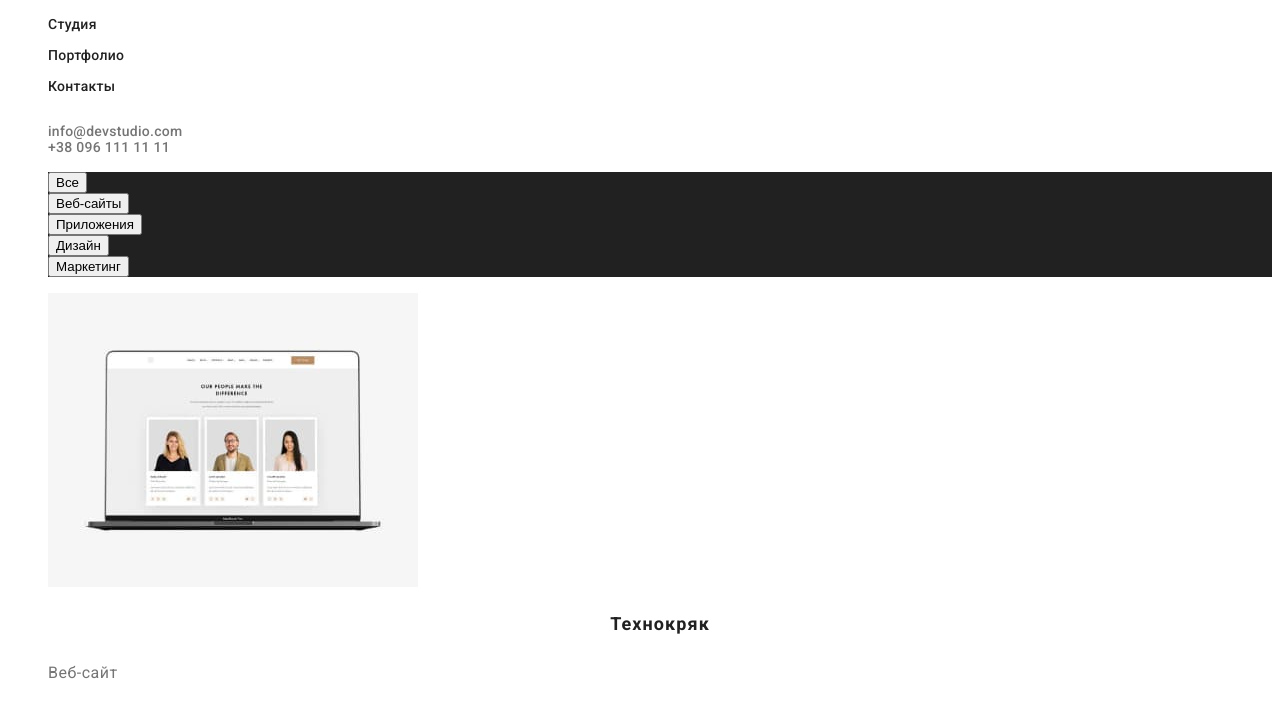
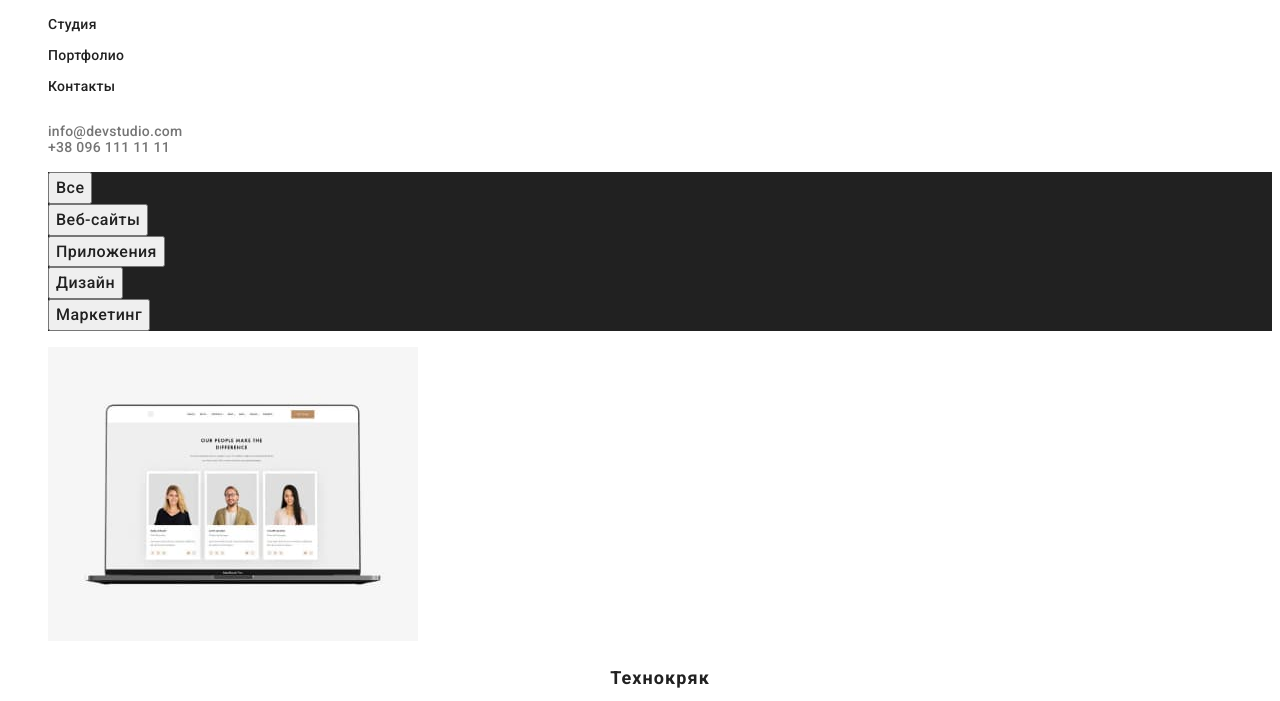
Before and after one commit to Olemish/home-work-2, a plain HTML site: page portfolio.html in a window 1280 px wide. Shown: the part 60-761 px from the top of the page. Drawn offline with Linux system fonts and the light colour scheme.

Commit message:
new amendment  button

```diff
--- a/css/styles.css
+++ b/css/styles.css
@@ -7,6 +7,7 @@
   --accent-color: #2196f3;
   --first-btn-color: #2196f3;
   --second-btn-color: #ffffff;
+  --third-btn-color: #212121;
   --header-text-color: #ffffff;
   --header-second-text-color: #212121;
   --header-third-text-color: #757575;
@@ -125,6 +126,23 @@ body {
   background-color: var(--third-text-color);
 }
 
+.title-btn-portfolio {
+  font-family: inherit;
+  font-style: normal;
+  font-weight: 500;
+  font-size: 16px;
+  line-height: 1.62;
+  text-align: center;
+  letter-spacing: 0.03em;
+  color: var(--third-btn-color);
+}
+
+.title-btn-portfolio:hover,
+.title-btn-portfolio:focus {
+  color: var(--second-btn-color);
+  background-color: var(--first-btn-color);
+}
+
 .title-specification {
   font-weight: 700;
   font-size: 14px;
--- a/portfolio.html
+++ b/portfolio.html
@@ -51,11 +51,23 @@
     <main>
       <section>
         <ul class="list list-btn">
-          <li class="title-btn"><button type="button">Все</button></li>
-          <li class="title-btn"><button type="button">Веб-сайты</button></li>
-          <li class="title-btn"><button type="button">Приложения</button></li>
-          <li class="title-btn"><button type="button">Дизайн</button></li>
-          <li class="title-btn"><button type="button">Маркетинг</button></li>
+          <li class="title-btn">
+            <button type="button" class="title-btn-portfolio">Все</button>
+          </li>
+          <li class="title-btn">
+            <button type="button" class="title-btn-portfolio">Веб-сайты</button>
+          </li>
+          <li class="title-btn">
+            <button type="button" class="title-btn-portfolio">
+              Приложения
+            </button>
+          </li>
+          <li class="title-btn">
+            <button type="button" class="title-btn-portfolio">Дизайн</button>
+          </li>
+          <li class="title-btn">
+            <button type="button" class="title-btn-portfolio">Маркетинг</button>
+          </li>
         </ul>
 
         <h1 class="visually-hidden">заголовок которого нет</h1>
```
